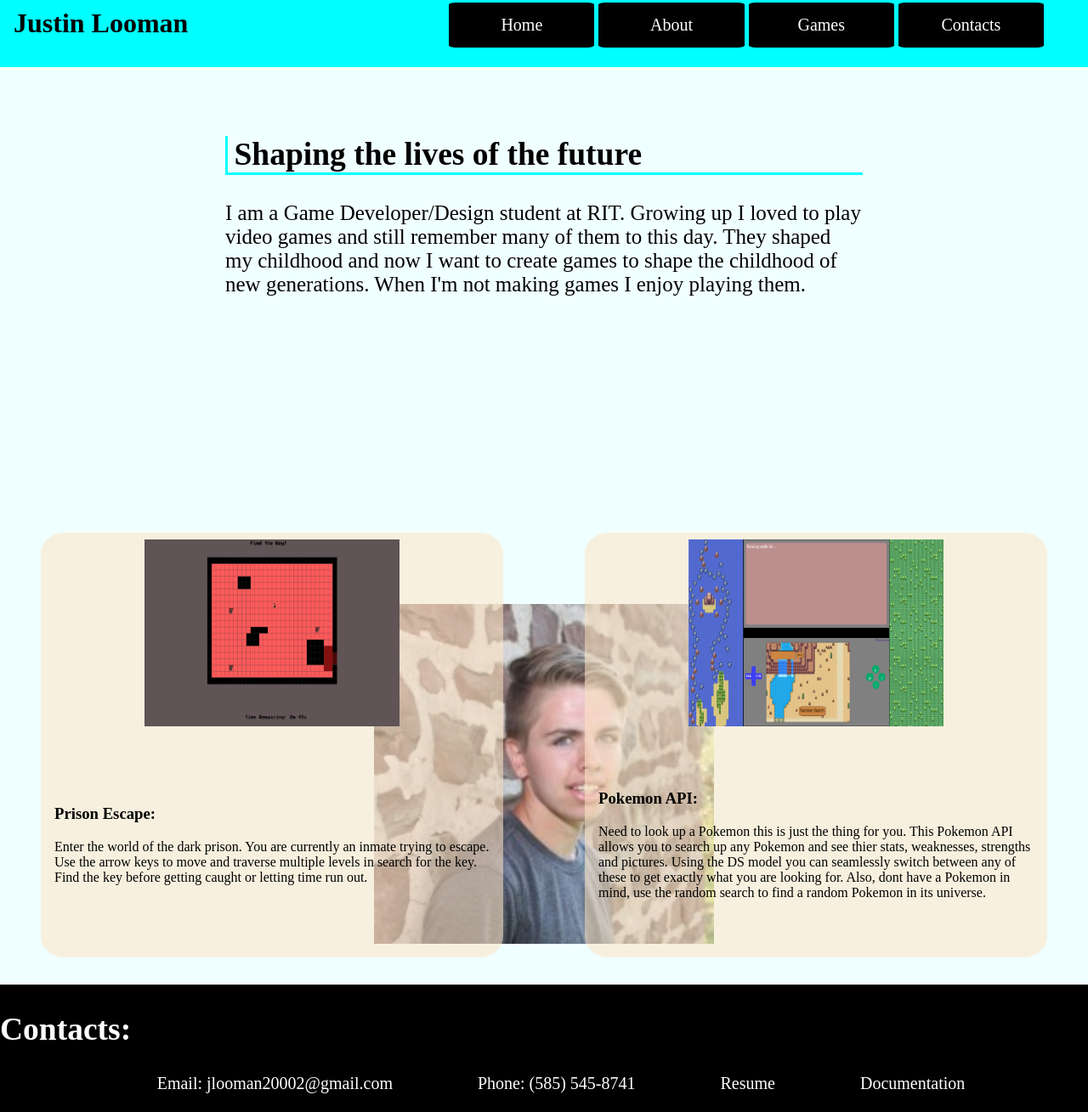
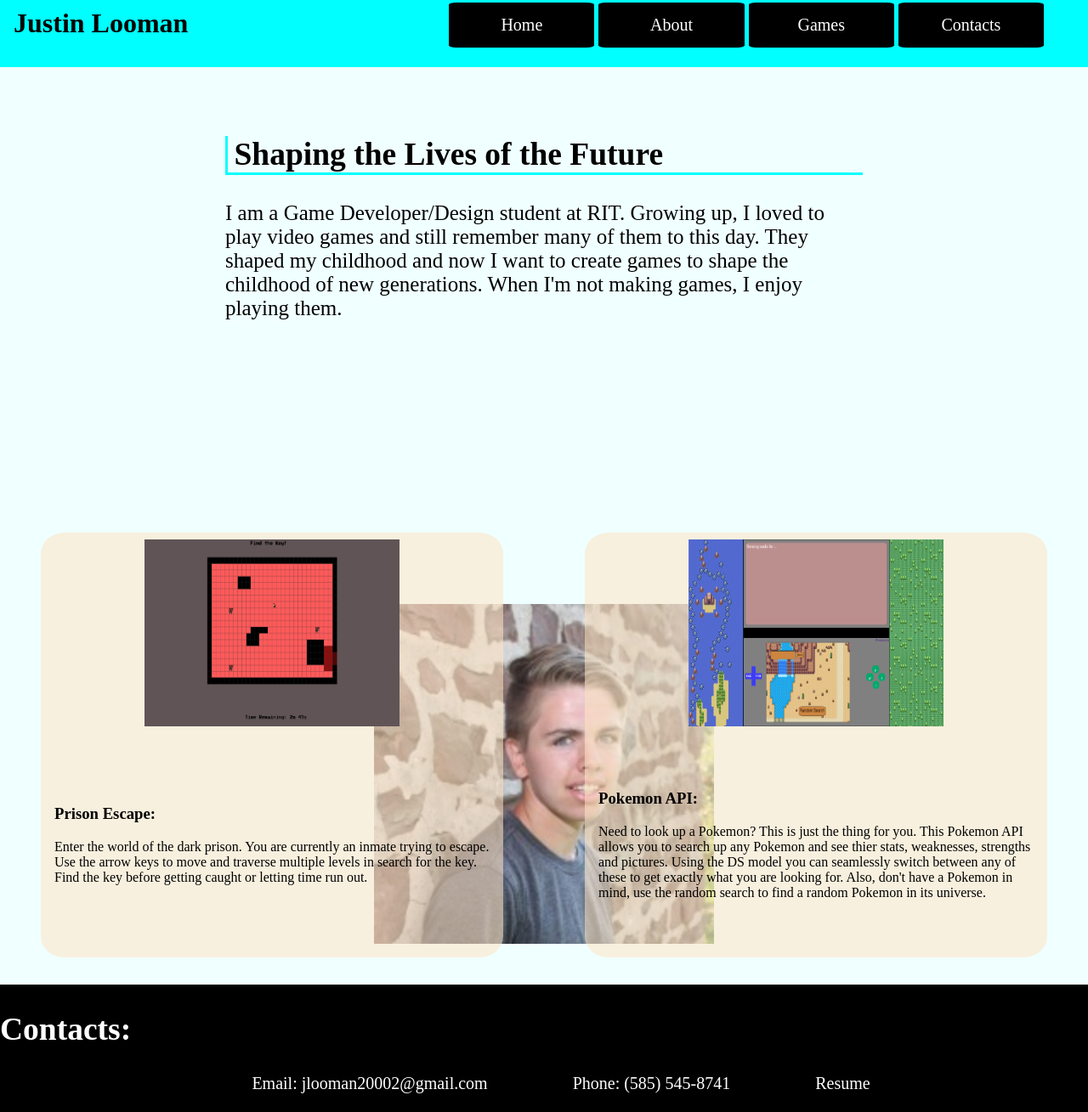
Before and after one commit to JDLooman/IGME-235, a plain HTML site: page project1/index.html in a window 1280 px wide. Shown: the part 21-1330 px from the top of the page at 85% size. Drawn offline with Linux system fonts and the light colour scheme.

Commit message:
changed resume stuff

```diff
--- a/project1/index.html
+++ b/project1/index.html
@@ -20,9 +20,9 @@
         </div>
         <div id="about">
             <article>
-                <h2>Shaping the lives of the future</h2>
+                <h2>Shaping the Lives of the Future</h2>
                 <p>
-                    I am a Game Developer/Design student at RIT. Growing up I loved to play video games and still remember many of them to this day. They shaped my childhood and now I want to create games to shape the childhood of new generations. When I'm not making games I enjoy playing them.
+                    I am a Game Developer/Design student at RIT. Growing up, I loved to play video games and still remember many of them to this day. They shaped my childhood and now I want to create games to shape the childhood of new generations. When I'm not making games, I enjoy playing them.
                 </p>
             </article>
             <img src="media/profile.jpg" alt="Profile picture" width="400px" height="400px">
@@ -47,8 +47,8 @@
                 <section class = "description">
                     <h1>Pokemon API:</h1>
                     <p>
-                        Need to look up a Pokemon this is just the thing for you. This Pokemon API allows you to search up any Pokemon and see thier stats, weaknesses, strengths and pictures.
-                        Using the DS model you can seamlessly switch between any of these to get exactly what you are looking for. Also, dont have a Pokemon in mind, use the random search to find
+                        Need to look up a Pokemon? This is just the thing for you. This Pokemon API allows you to search up any Pokemon and see thier stats, weaknesses, strengths and pictures.
+                        Using the DS model you can seamlessly switch between any of these to get exactly what you are looking for. Also, don't have a Pokemon in mind, use the random search to find
                         a random Pokemon in its universe.
                     </p>
                 </section>
@@ -67,10 +67,10 @@
         <div id="contacts">
             <h2>Contacts:</h2>
             <ul class="contact">
-                <li>Email: <a href="jlooman20002@gmail.com">jlooman20002@gmail.com</a></li>
-                <li>Phone: <a href="(585) 545-8741">(585) 545-8741</a></li>
+                <li>Email: jlooman20002@gmail.com</li>
+                <li>Phone: (585) 545-8741</li>
                 <li><a href="media/Resume.pdf">Resume</a></li>
-                <li><a href="media/Documentation.pdf">Documentation</a></li>
+                <!-- <li><a href="media/Documentation.pdf">Documentation</a></li> -->
             </um>
         </div>
     </div>
--- a/project3/scripts/main.js
+++ b/project3/scripts/main.js
@@ -58,7 +58,7 @@ window.onload = ()=>{
 	//setting the text to null in our starty menu
 	document.querySelector("h1").innerHTML = "";
 	document.querySelector("p").innerHTML = "";
-	document.querySelector("h3").innerHTML = "You are trapped in a prison. Find the key before time runs out. But be ware, there are gaurds all around.";
+	document.querySelector("h3").innerHTML = "You are trapped in a prison. Find the key before time runs out. But beware, there are guards all around.";
 
 	document.querySelector(".start").onclick = startGame;
 }
```
Also changed, not shown: project3/index.html (+1 -1 lines).
